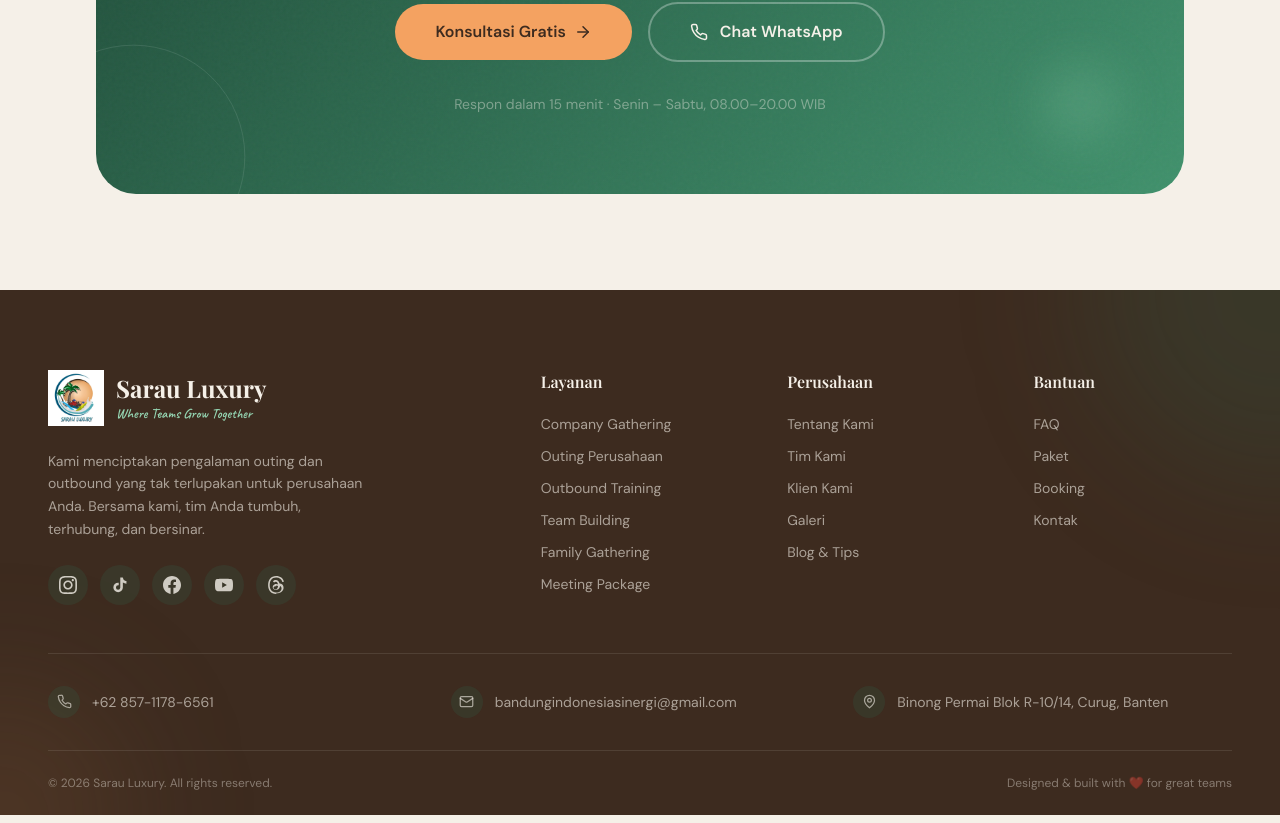
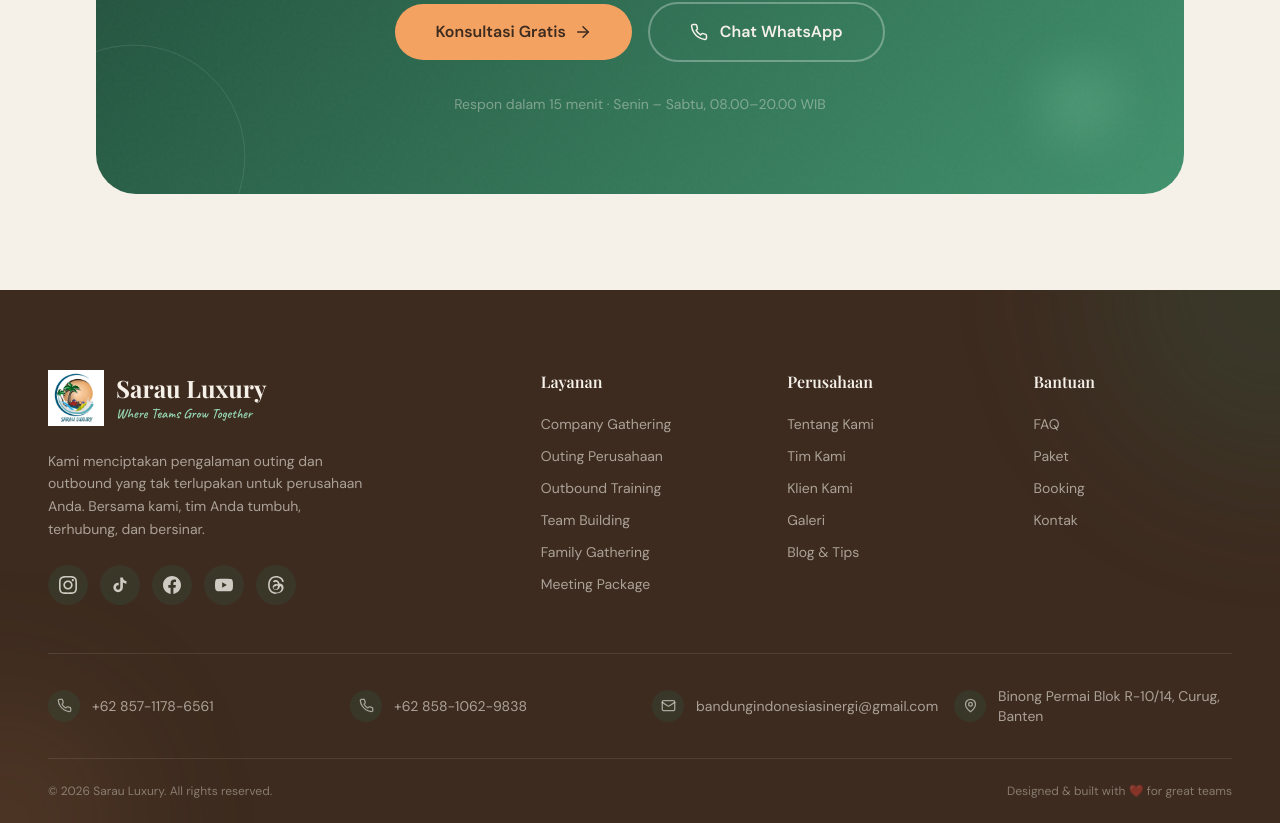
Before and after one commit to ganoolmovie5th-cell/sarau-luxury-claude, a Next.js app: page /clients in a window 1280 px wide. Shown: the part 4706-5529 px from the top of the page. Built offline with nearby package versions, Linux system fonts and the light colour scheme; no server answers; a web font is replaced by a local one.

Commit message:
feat: tambah nomor kedua +6285810629838 di footer contact strip

```diff
--- a/src/components/layout/Footer.tsx
+++ b/src/components/layout/Footer.tsx
@@ -139,10 +139,11 @@ export default function Footer() {
         </div>
 
         {/* Contact strip */}
-        <div className="py-8 border-y border-cream/10 grid grid-cols-1 md:grid-cols-3 gap-6">
+        <div className="py-8 border-y border-cream/10 grid grid-cols-1 md:grid-cols-2 lg:grid-cols-4 gap-6">
           {[
-            { icon: Phone,   text: '+62 857-1178-6561',                     href: 'tel:+6285711786561' },
-            { icon: Mail,    text: 'bandungindonesiasinergi@gmail.com',      href: 'mailto:bandungindonesiasinergi@gmail.com' },
+            { icon: Phone,   text: '+62 857-1178-6561',                         href: 'tel:+6285711786561' },
+            { icon: Phone,   text: '+62 858-1062-9838',                         href: 'tel:+6285810629838' },
+            { icon: Mail,    text: 'bandungindonesiasinergi@gmail.com',          href: 'mailto:bandungindonesiasinergi@gmail.com' },
             { icon: MapPin,  text: 'Binong Permai Blok R-10/14, Curug, Banten', href: 'https://maps.google.com/?q=Binong+Permai+Blok+R-10/14+Curug+Banten' },
           ].map(({ icon: Icon, text, href }) => (
             <a
```
